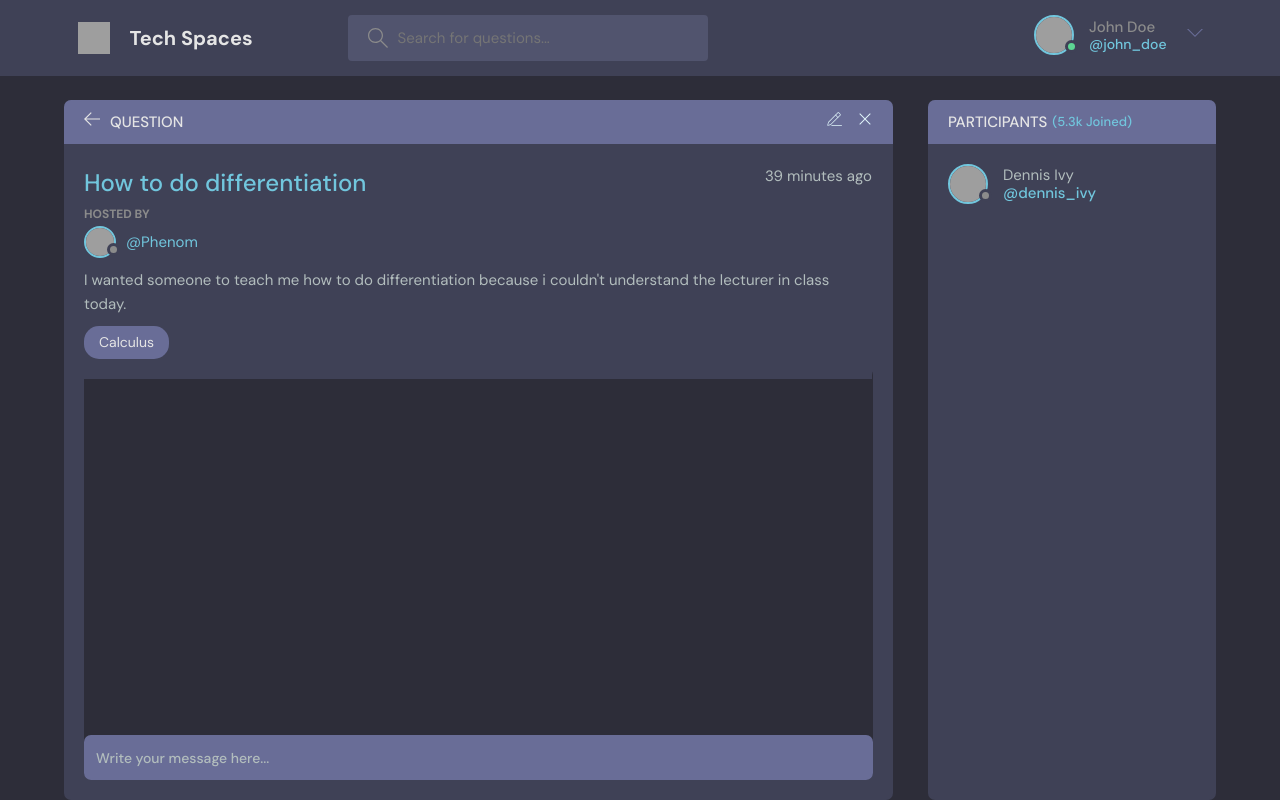
After one commit to Phenom890/tech_spaces, a Django app: page /question/2/view/ in a window 1280 px wide. The commit adds this page. Run offline with Django 5.2, Linux system fonts and the light colour scheme; data comes from the database, SQL or seed files in the repository; grey boxes are pictures that could not be loaded.

Commit message:
added the answering functionality

```diff
--- a/core/models.py
+++ b/core/models.py
@@ -38,7 +38,7 @@ class Question(models.Model):
 
 
 class Answer(models.Model):
-    user = models.ForeignKey(User, on_delete=models.CASCADE)
+    student = models.ForeignKey(User, on_delete=models.CASCADE)
     question = models.ForeignKey(Question, on_delete=models.CASCADE)
     body = models.TextField()
     updated = models.DateTimeField(auto_now=True)
--- a/core/templates/core/_topics.html
+++ b/core/templates/core/_topics.html
@@ -10,7 +10,8 @@
                 {% for course in courses %}
 
                     <li>
-                        <a href="#">{{ course.name }} <span>232</span></a>
+                        <a href="{% url 'home' %}?query={{ course.name }}">{{ course }} <span>
+                        {{ course.question_set.all.count }}</span></a>
                     </li>
 
                 {% endfor %}
--- a/core/templates/core/base.html
+++ b/core/templates/core/base.html
@@ -25,7 +25,7 @@
                 d="M32 30.586l-10.845-10.845c1.771-2.092 2.845-4.791 2.845-7.741 0-6.617-5.383-12-12-12s-12 5.383-12 12c0 6.617 5.383 12 12 12 2.949 0 5.649-1.074 7.741-2.845l10.845 10.845 1.414-1.414zM12 22c-5.514 0-10-4.486-10-10s4.486-10 10-10c5.514 0 10 4.486 10 10s-4.486 10-10 10z"
               ></path>
             </svg>
-            <input placeholder="Search for questions..." />
+            <input name='query' placeholder="Search for questions..." />
           </label>
         </form>
         <nav class="header__menu">
--- /dev/null
+++ b/core/templates/core/question.html
@@ -0,0 +1,156 @@
+{% extends 'core/base.html' %}
+
+{% block content %}
+
+    <main class="profile-page layout layout--2">
+      <div class="container">
+        <!-- Room Start -->
+        <div class="room">
+          <div class="room__top">
+            <div class="room__topLeft">
+              <a href="index.html">
+                <svg version="1.1" xmlns="http://www.w3.org/2000/svg" width="32" height="32" viewBox="0 0 32 32">
+                  <title>arrow-left</title>
+                  <path
+                    d="M13.723 2.286l-13.723 13.714 13.719 13.714 1.616-1.611-10.96-10.96h27.625v-2.286h-27.625l10.965-10.965-1.616-1.607z"
+                  ></path>
+                </svg>
+              </a>
+              <h3>Question</h3>
+            </div>
+
+            <div class="room__topRight">
+              <a href="#">
+                <svg
+                  enable-background="new 0 0 24 24"
+                  height="32"
+                  viewBox="0 0 24 24"
+                  width="32"
+                  xmlns="http://www.w3.org/2000/svg"
+                >
+                  <title>edit</title>
+                  <g>
+                    <path d="m23.5 22h-15c-.276 0-.5-.224-.5-.5s.224-.5.5-.5h15c.276 0 .5.224.5.5s-.224.5-.5.5z" />
+                  </g>
+                  <g>
+                    <g>
+                      <path
+                        d="m2.5 22c-.131 0-.259-.052-.354-.146-.123-.123-.173-.3-.133-.468l1.09-4.625c.021-.09.067-.173.133-.239l14.143-14.143c.565-.566 1.554-.566 2.121 0l2.121 2.121c.283.283.439.66.439 1.061s-.156.778-.439 1.061l-14.142 14.141c-.065.066-.148.112-.239.133l-4.625 1.09c-.038.01-.077.014-.115.014zm1.544-4.873-.872 3.7 3.7-.872 14.042-14.041c.095-.095.146-.22.146-.354 0-.133-.052-.259-.146-.354l-2.121-2.121c-.19-.189-.518-.189-.707 0zm3.081 3.283h.01z"
+                      />
+                    </g>
+                    <g>
+                      <path
+                        d="m17.889 10.146c-.128 0-.256-.049-.354-.146l-3.535-3.536c-.195-.195-.195-.512 0-.707s.512-.195.707 0l3.536 3.536c.195.195.195.512 0 .707-.098.098-.226.146-.354.146z"
+                      />
+                    </g>
+                  </g>
+                </svg>
+              </a>
+              <a href="#">
+                <svg version="1.1" xmlns="http://www.w3.org/2000/svg" width="32" height="32" viewBox="0 0 32 32">
+                  <title>remove</title>
+                  <path
+                    d="M27.314 6.019l-1.333-1.333-9.98 9.981-9.981-9.981-1.333 1.333 9.981 9.981-9.981 9.98 1.333 1.333 9.981-9.98 9.98 9.98 1.333-1.333-9.98-9.98 9.98-9.981z"
+                  ></path>
+                </svg>
+              </a>
+            </div>
+
+            <!-- <button class="action-button" data-id="120" data-delete-url="https://randomuser.me/api/3324923"
+            data-edit-url="profile.html">
+            <svg version="1.1" xmlns="http://www.w3.org/2000/svg" width="32" height="32" viewBox="0 0 32 32">
+              <title>ellipsis-horizontal</title>
+              <path
+                d="M16 7.843c-2.156 0-3.908-1.753-3.908-3.908s1.753-3.908 3.908-3.908c2.156 0 3.908 1.753 3.908 3.908s-1.753 3.908-3.908 3.908zM16 1.98c-1.077 0-1.954 0.877-1.954 1.954s0.877 1.954 1.954 1.954c1.077 0 1.954-0.877 1.954-1.954s-0.877-1.954-1.954-1.954z">
+              </path>
+              <path
+                d="M16 19.908c-2.156 0-3.908-1.753-3.908-3.908s1.753-3.908 3.908-3.908c2.156 0 3.908 1.753 3.908 3.908s-1.753 3.908-3.908 3.908zM16 14.046c-1.077 0-1.954 0.877-1.954 1.954s0.877 1.954 1.954 1.954c1.077 0 1.954-0.877 1.954-1.954s-0.877-1.954-1.954-1.954z">
+              </path>
+              <path
+                d="M16 31.974c-2.156 0-3.908-1.753-3.908-3.908s1.753-3.908 3.908-3.908c2.156 0 3.908 1.753 3.908 3.908s-1.753 3.908-3.908 3.908zM16 26.111c-1.077 0-1.954 0.877-1.954 1.954s0.877 1.954 1.954 1.954c1.077 0 1.954-0.877 1.954-1.954s-0.877-1.954-1.954-1.954z">
+              </path>
+            </svg>
+          </button> -->
+          </div>
+          <div class="room__box scroll">
+            <div class="room__header scroll">
+              <div class="room__info">
+                <h3>{{ question.name }}</h3>
+                <span>{{ question.created | timesince }} ago</span>
+              </div>
+              <div class="room__hosted">
+                <p>Hosted By</p>
+                <a href="#" class="room__author">
+                  <div class="avatar avatar--small">
+                    <img src="https://randomuser.me/api/portraits/men/37.jpg" />
+                  </div>
+                  <span>@{{ question.student }}</span>
+                </a>
+              </div>
+              <div class="room__details">
+                {{ question.description }}
+              </div>
+              <span class="room__topics">{{ question.course }}</span>
+            </div>
+            <div class="room__conversation">
+              <div class="threads scroll">
+
+              {% for answer in answers %}
+                <div class="thread">
+                  <div class="thread__top">
+                    <div class="thread__author">
+                      <a href="#" class="thread__authorInfo">
+                        <div class="avatar avatar--small">
+                          <img src="https://randomuser.me/api/portraits/men/37.jpg" />
+                        </div>
+                        <span>@{{ answer.student }}</span>
+                      </a>
+                      <span class="thread__date">{{ answer.created | timesince }} ago
+                      </span>
+                    </div>
+                    <div class="thread__delete">
+                      <svg version="1.1" xmlns="http://www.w3.org/2000/svg" width="32" height="32" viewBox="0 0 32 32">
+                        <title>remove</title>
+                        <path
+                          d="M27.314 6.019l-1.333-1.333-9.98 9.981-9.981-9.981-1.333 1.333 9.981 9.981-9.981 9.98 1.333 1.333 9.981-9.98 9.98 9.98 1.333-1.333-9.98-9.98 9.98-9.981z"
+                        ></path>
+                      </svg>
+                    </div>
+                  </div>
+                  <div class="thread__details">
+                    {{ answer.body }}
+                  </div>
+                </div>
+              {% endfor %}
+
+              </div>
+            </div>
+          </div>
+          <div class="room__message">
+            <form method="POST">
+              {% csrf_token %}
+              <input name="answer_body" placeholder="Write your message here..." />
+            </form>
+          </div>
+        </div>
+        <!-- Room End -->
+
+        <!--   Start -->
+        <div class="participants">
+          <h3 class="participants__top">Participants <span>(5.3k Joined)</span></h3>
+          <div class="participants__list scroll">
+            <a href="profile.html" class="participant">
+              <div class="avatar avatar--medium">
+                <img src="https://randomuser.me/api/portraits/men/37.jpg" />
+              </div>
+              <p>
+                Dennis Ivy
+                <span>@dennis_ivy</span>
+              </p>
+            </a>
+          </div>
+        </div>
+        <!--  End -->
+      </div>
+    </main>
+{% endblock content %}
--- a/core/urls.py
+++ b/core/urls.py
@@ -4,4 +4,6 @@ from . import views
 
 urlpatterns = [
     path('', views.index, name='home'),
+    path('ask/question/', views.AskQuestion.as_view(), name='ask_question'),
+    path('question/<int:pk>/view/', views.GetQuestionView.as_view(), name='get_question'),
 ]
--- a/core/views.py
+++ b/core/views.py
@@ -1,14 +1,84 @@
-from django.shortcuts import render
+from django.db.models import Q
+from django.shortcuts import render, redirect, get_object_or_404
+from django.views import View
 
+from .forms import AskQuestionForm
 from .models import Question, Course
+from django.contrib import messages
 
 
 def index(request):
-    questions = Question.objects.all()
-    courses = Course.objects.all()
+    courses = Course.objects.filter()
+    query = request.GET.get('query') if request.GET.get('query') else ""
+
+    questions = Question.objects.filter(
+        Q(course__name__icontains=query) |
+        Q(name__icontains=query) |
+        Q(student__username__icontains=query) |
+        Q(description__icontains=query)
+    )
 
     context = {
         'query_questions': questions,
         'courses': courses,
     }
     return render(request, 'core/index.html', context)
+
+
+class GetQuestionView(View):
+    def get(self, request, pk):
+        question = get_object_or_404(Question, id=pk)
+        answers = question.answer_set.all()
+        context = {
+            'question': question,
+            'answers': answers,
+        }
+        return render(request, 'core/question.html', context)
+
+    def post(self, request, pk):
+        question = get_object_or_404(Question, id=pk)
+        answers = question.answer_set.all()
+        answer_body = request.POST.get('answer_body')
+        question.answer_set.create(
+            student=request.user,
+            body=answer_body
+        )
+        context = {
+            'question': question,
+            'answers': answers,
+        }
+        return render(request, 'core/question.html', context)
+
+
+class AskQuestion(View):
+    def get(self, request):
+        form = AskQuestionForm()
+        courses = Course.objects.filter()
+        context = {
+            'form': form,
+            'courses': courses,
+        }
+        return render(request, 'core/ask_question.html', context)
+
+    def post(self, request):
+        form = AskQuestionForm(request.POST or None)
+
+        if form.is_valid():
+            courses = Course.objects.filter()
+            course_name = request.POST.get('course')
+            course, created = Course.objects.get_or_create(name=course_name)
+            name = form.cleaned_data.get('name')
+            description = form.cleaned_data.get('description')
+
+            question = Question()
+            question.name = name
+            question.course = course
+            question.description = description
+            question.student = request.user
+            question.save()
+            question.contributors.add(request.user)
+            question.save()
+
+            messages.success(request, 'Question Asked Successfully!')
+            return redirect('home')
+        messages.error(request, 'Check the fields and fill them correctly!')
--- a/tech_spaces/settings.py
+++ b/tech_spaces/settings.py
@@ -138,3 +138,6 @@ MESSAGE_TAGS = {messages.ERROR : 'danger'}
 DEFAULT_AUTO_FIELD = 'django.db.models.BigAutoField'
 CRISPY_ALLOWED_TEMPLATE = 'bootstrap5'
 CRISPY_TEMPLATE_PACK = 'bootstrap5'
+
+LOGIN_URL = 'login'
+LOGIN_REDIRECT_URL = 'home'
```
Also changed, not shown: core/forms.py (added, +12 -0 lines), core/templates/core/_questions.html (+5 -6 lines), core/templates/core/ask_question.html (added, +67 -0 lines), core/migrations/0003_rename_user_answer_student.py (added), db.sqlite3.
